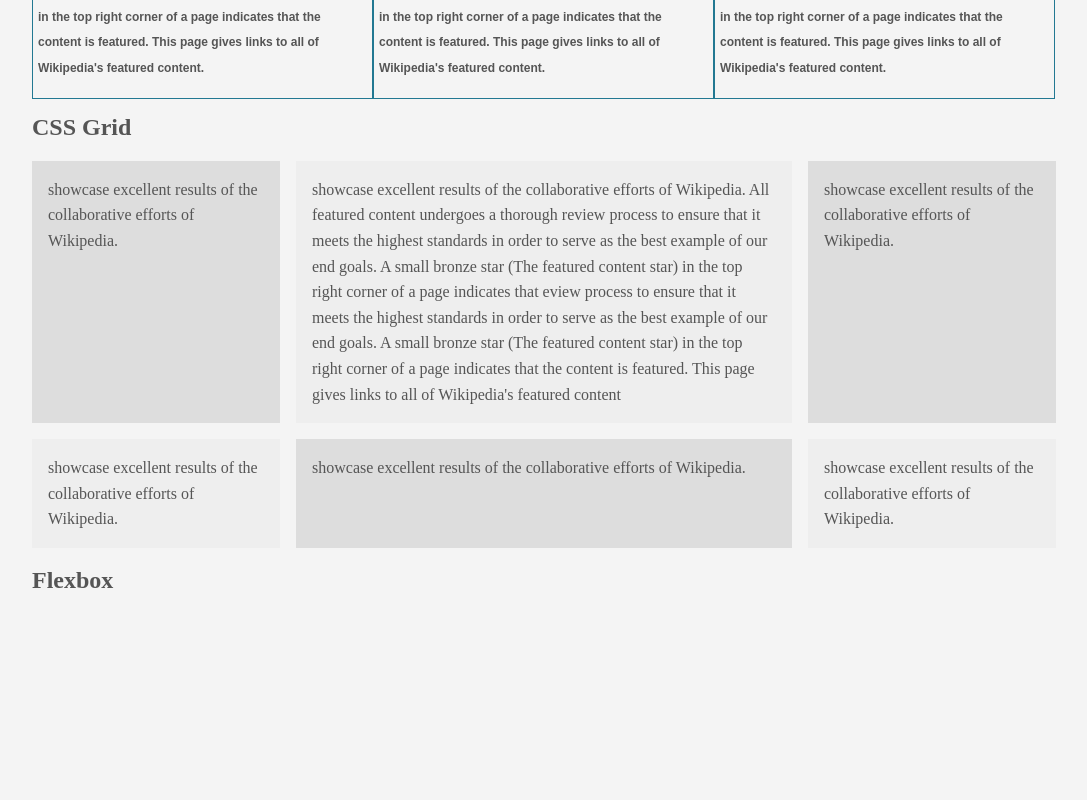
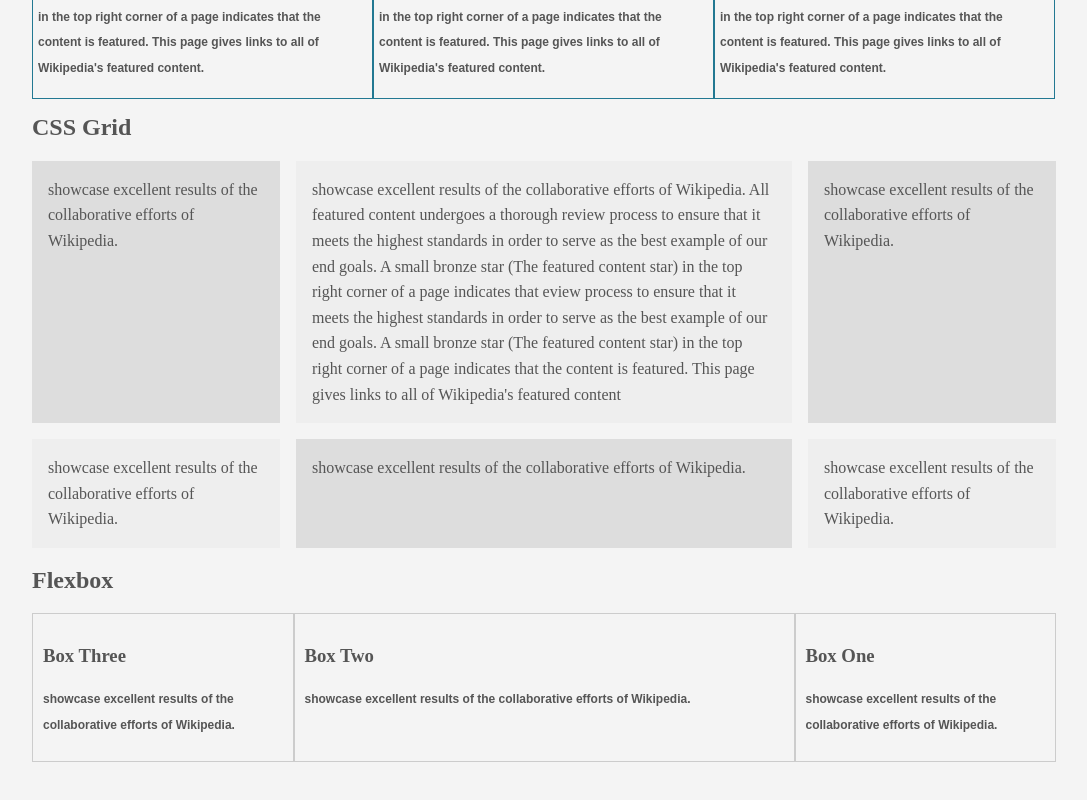
Before and after one commit to ShamalFdo129/CSS, a plain HTML site: page index.html in a window 1280 px wide. Shown: the part 401-1201 px from the top of the page, without its empty margins (96-1183 px from the left). Drawn offline with Linux system fonts and the light colour scheme.

Commit message:
add css flexbox

```diff
--- a/index.html
+++ b/index.html
@@ -68,18 +68,18 @@
             </div>
         </div>
         <h2>Flexbox</h2>
-        <div>
-            <div>
-
+        <div class="wrapper-1">
+            <div class="box-2">
+                <h3>Box One</h3>
+                <p>showcase excellent results of the collaborative efforts of Wikipedia.</p>
             </div>
-            <div>
-
+            <div class="box-3">
+                <h3>Box Two</h3>
+                <p>showcase excellent results of the collaborative efforts of Wikipedia.</p>
             </div>
-            <div>
-
-            </div>
-            <div>
-
+            <div class="box-4">
+                <h3>Box Three</h3>
+                <p>showcase excellent results of the collaborative efforts of Wikipedia.</p>
             </div>
         </div>
     </div>
--- a/mycss.css
+++ b/mycss.css
@@ -35,7 +35,7 @@ p{
     display: grid;
     grid-template-columns: 1fr 2fr 1fr;
     grid-gap: 1em;
-    grid-auto-rows: minmax(100px,auto);
+    grid-auto-rows: minmax(100px,auto);  /*row height defining using minmax function*/
 }
 
 .wrapper > div{
@@ -46,3 +46,30 @@ p{
 .wrapper >div:nth-child(odd){
     background: #ddd;
 }
+
+/* FlexBox */
+
+.wrapper-1{
+    display: flex;
+
+}
+
+.wrapper-1 div{
+    border: 1px #ccc solid;
+    padding: 10px;
+}
+
+.box-2{
+ flex: 1;
+ order: 3;
+}
+
+.box-3{
+    flex: 2;
+    order: 2;
+}
+
+.box-4{
+    flex: 1;
+    order: 1;
+}
```
